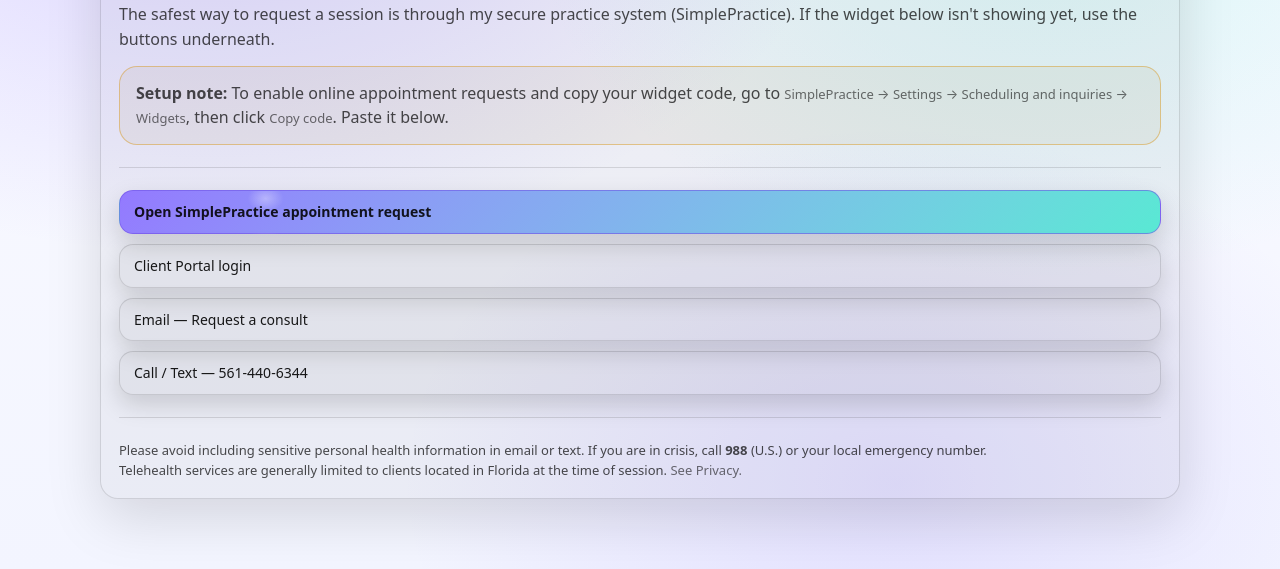
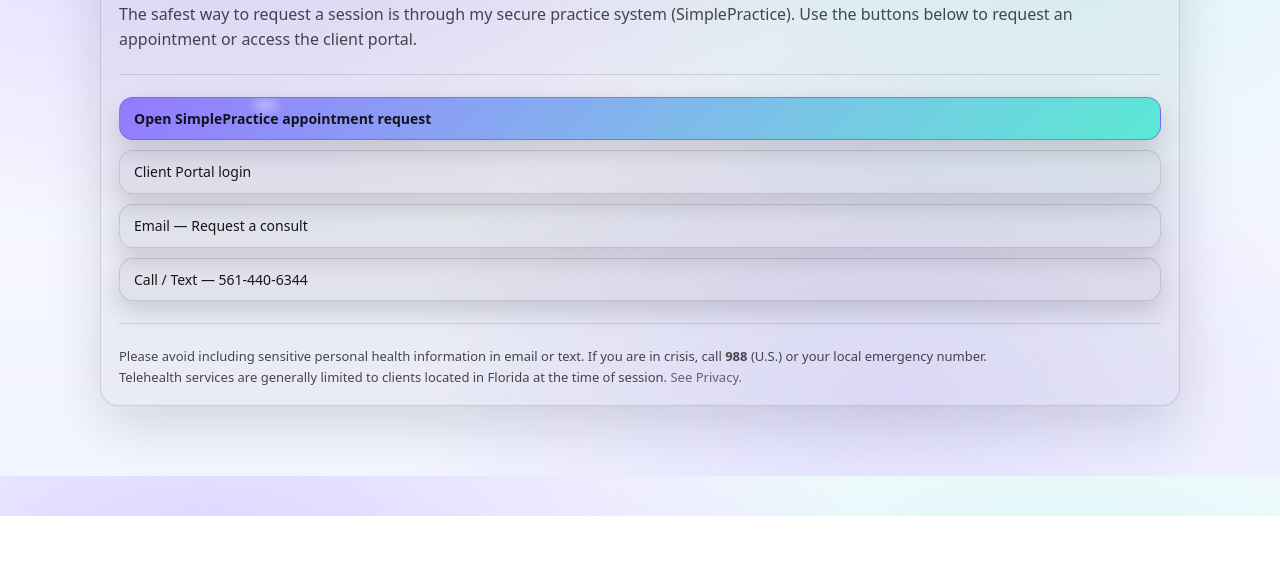
Before and after one commit to Cbaird26/baird-telehealth-site, a plain HTML site: page schedule.html in a window 1280 px wide. Shown: the part 284-853 px from the top of the page. After the commit the page ends 800 px from the top, so only its background shows below. Drawn offline with Linux system fonts and the light colour scheme.

Commit message:
Remove internal setup notes from schedule and privacy pages

```diff
--- a/schedule.html
+++ b/schedule.html
@@ -26,14 +26,8 @@
       <h1 style="margin-top:0">Request an appointment</h1>
       <p>
         The safest way to request a session is through my secure practice system (SimplePractice).
-        If the widget below isn't showing yet, use the buttons underneath.
+        Use the buttons below to request an appointment or access the client portal.
       </p>
-
-      <div class="callout" style="margin-top:14px">
-        <b>Setup note:</b> To enable online appointment requests and copy your widget code, go to
-        <span class="small">SimplePractice → Settings → Scheduling and inquiries → Widgets</span>,
-        then click <span class="small">Copy code</span>. Paste it below.
-      </div>
 
       <div style="margin-top:14px">
         <!-- ======================================================
```
Also changed, not shown: privacy.html (+1 -1 lines).
